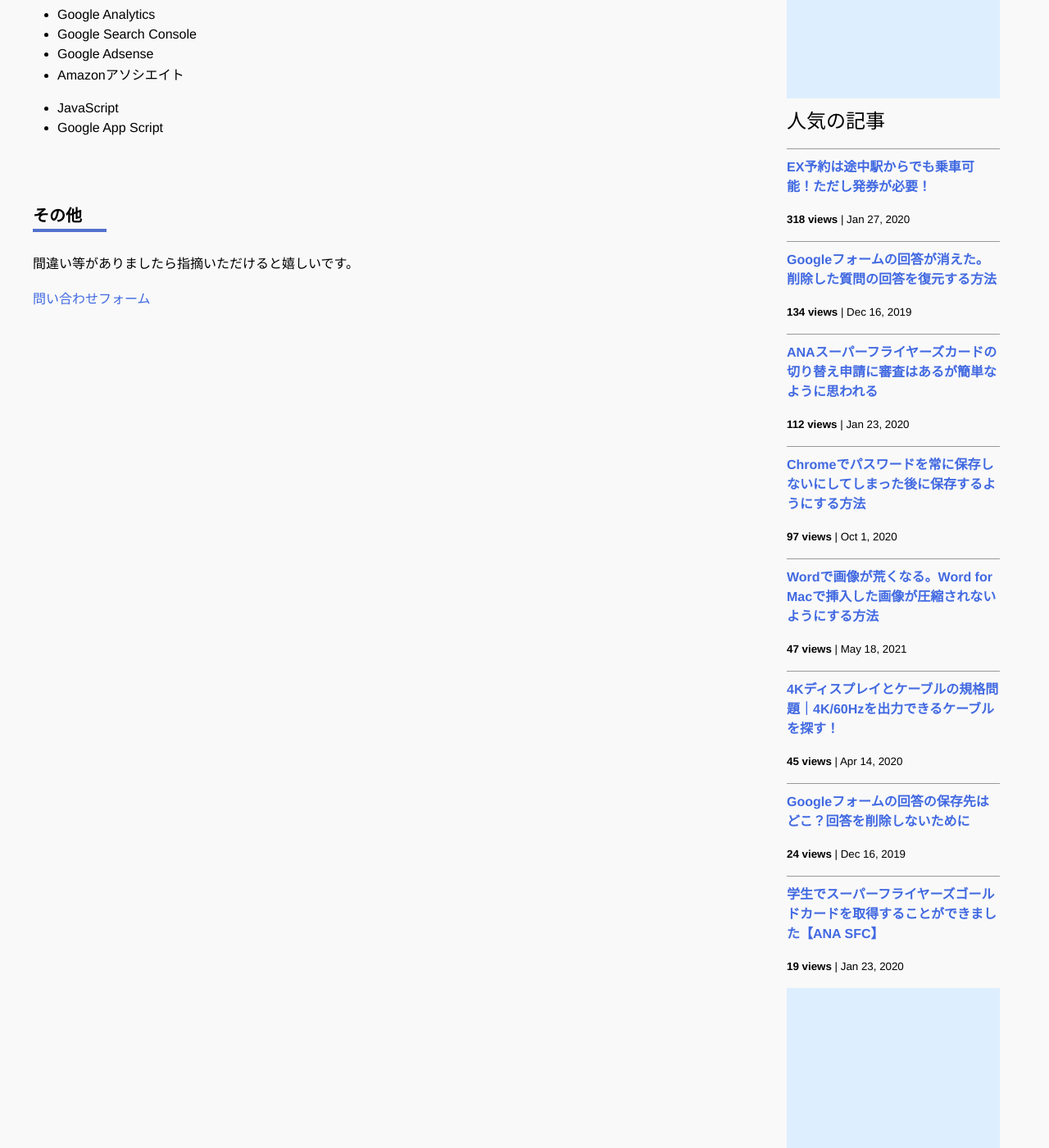
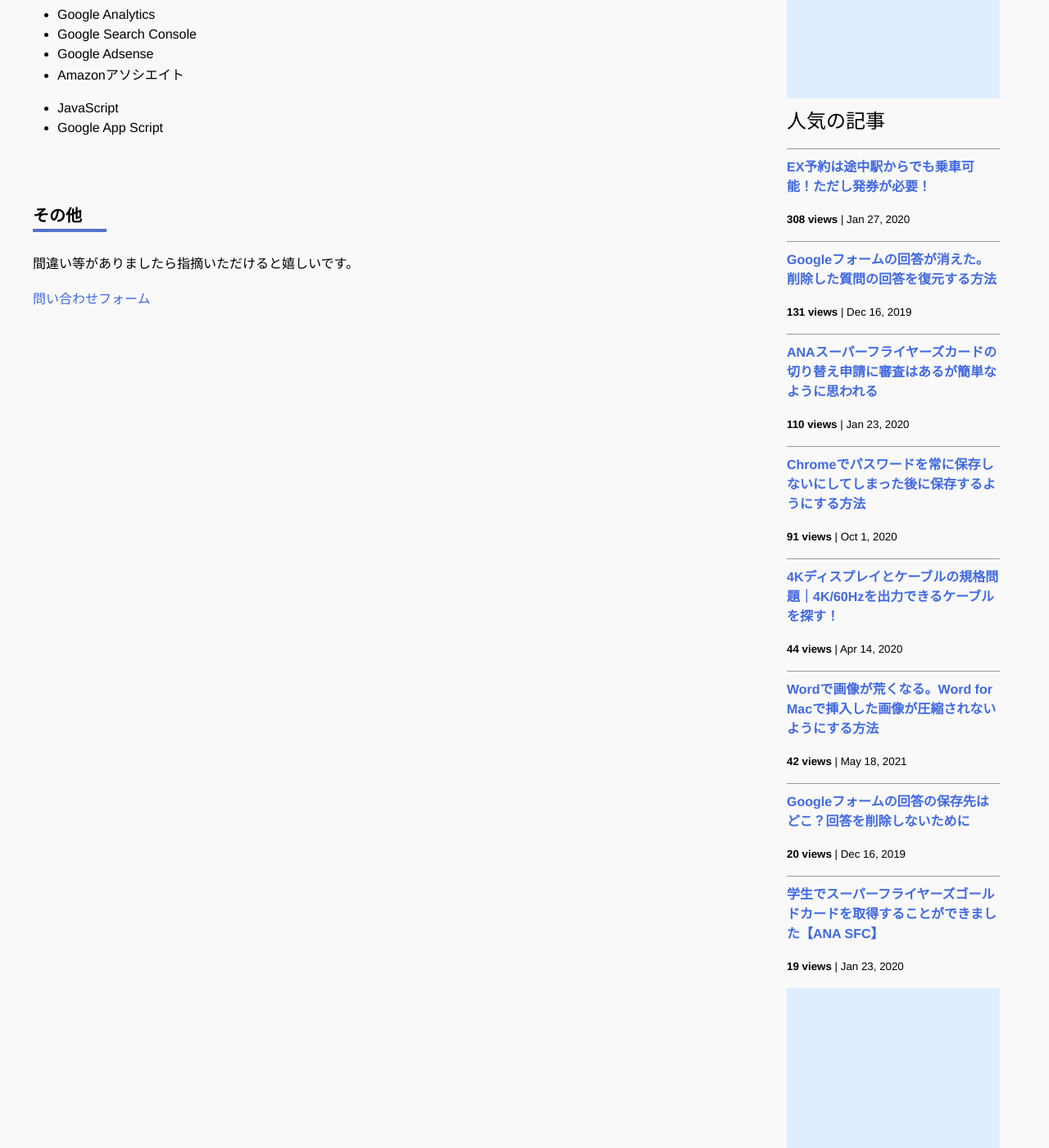
Before and after one commit to iwanaminami/shoyaiwaname, a Jekyll site: the page built from about.markdown, in a window 1280 px wide and 1400 px high, scrolled down 693 px. Shown: the whole window at 82% size. Built offline with Jekyll 4.4.1, drawn with Linux system fonts in a browser that asks for light colours; nearby versions of some CDN libraries; comment, search, counter and statistics services are not loaded.

Commit message:
chore(ga): update _data/popularposts.yml 20251004-0052

```diff
--- a/_data/popularposts.yml
+++ b/_data/popularposts.yml
@@ -1,17 +1,17 @@
 side:
-  - view: 318
+  - view: 308
     url: "/2020/01/27/ex-rideontheway.html"
-  - view: 134
+  - view: 131
     url: "/2019/12/16/restore-googleform.html"
-  - view: 112
+  - view: 110
     url: "/2020/01/23/sfc-judge.html"
-  - view: 97
+  - view: 91
     url: "/2020/10/01/googlepassword.html"
-  - view: 47
+  - view: 44
+    url: "/2020/04/14/4kcable.html"
+  - view: 42
     url: "/2021/05/18/image-compression-word.html"
-  - view: 45
-    url: "/2020/04/14/4kcable.html"
-  - view: 24
+  - view: 20
     url: "/2019/12/16/googleform-answers.html"
   - view: 19
     url: "/2020/01/23/sfcgold.html"
```
